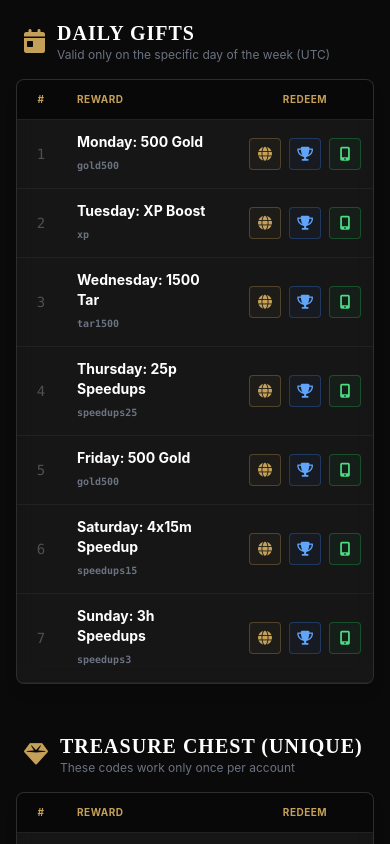
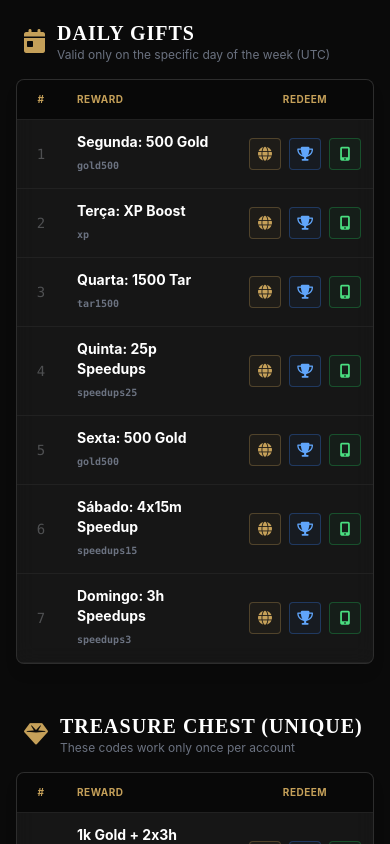
Before and after one commit to Valhalla-Kingdom/ClanPage, a Vue app in the folder VkgWebPage/: page / in a window 390 px wide. Shown: the part 7200-8044 px from the top of the page. Built offline with nearby package versions, Linux system fonts and the light colour scheme.

Commit message:
fix: update mobile links

```diff
--- a/VkgWebPage/src/components/GiftsSection.vue
+++ b/VkgWebPage/src/components/GiftsSection.vue
@@ -1,51 +1,58 @@
 <script setup>
 import { ref } from 'vue';
 
-// Função ajudante para gerar os links automaticamente
-const createGift = (id, title, code) => {
-  // Remove espaços extras do código para garantir que o link funcione
+// Função ajudante para gerar os links
+// Agora aceita um 4º parâmetro opcional: customMobile
+const createGift = (id, title, code, customMobile = null) => {
   const cleanCode = code.trim();
+
   return {
     id,
     name: `${title}`,
-    code: cleanCode, // Mostra o código na interface se precisar
+    code: cleanCode,
+    // Links Web e Triumph geralmente seguem o padrão do código
     browser: `https://totalbattle.com/en/?cmd=gift&code=${cleanCode}`,
     triumph: `https://totalbattle.com/en/triumph/?cmd=gift&code=${cleanCode}`,
-    mobile: `totalbattle://gift/${cleanCode}`
+
+    // Lógica do Mobile:
+    // Se você forneceu um link específico (ex: onelink.me), usa ele.
+    // Se não, tenta gerar o deep link padrão.
+    mobile: customMobile || `totalbattle://?cmd=gift&code=${cleanCode}`
   };
 };
 
 // --- 1. Links Diários (Fixos) ---
+// Adicionei o link que você mandou na Segunda.
+// Você precisará substituir os nulls dos outros dias pelos links corretos (onelink.me) se tiver.
 const dailyGifts = ref([
-  createGift(1, "Monday: 500 Gold", "gold500"),
-  createGift(2, "Tuesday: XP Boost", "xp"),
-  createGift(3, "Wednesday: 1500 Tar", "tar1500"),
-  createGift(4, "Thursday: 25p Speedups", "speedups25"),
-  createGift(5, "Friday: 500 Gold", "gold500"),
-  createGift(6, "Saturday: 4x15m Speedup", "speedups15"),
-  createGift(7, "Sunday: 3h Speedups", "speedups3"),
+  createGift(1, "Segunda: 500 Gold", "gold500", "https://totalbattle.onelink.me/Xsl6/h3n9bz4l"),
+  createGift(2, "Terça: XP Boost", "xp", "https://totalbattle.onelink.me/Xsl6/atjav1j0"),
+  createGift(3, "Quarta: 1500 Tar", "tar1500", "https://totalbattle.onelink.me/Xsl6/xp7gbljw"),
+  createGift(4, "Quinta: 25p Speedups", "speedups25", "https://totalbattle.onelink.me/Xsl6/gbwfnf2t"),
+  createGift(5, "Sexta: 500 Gold", "gold500", "https://totalbattle.onelink.me/Xsl6/e08dg3he"),
+  createGift(6, "Sábado: 4x15m Speedup", "speedups15", "https://totalbattle.onelink.me/Xsl6/shl7uy9z"),
+  createGift(7, "Domingo: 3h Speedups", "speedups3", "https://totalbattle.onelink.me/Xsl6/hk7nqk5m"),
 ]);
 
-// --- 2. TB Gifts (Únicos - Extraídos da lista) ---
+// --- 2. TB Gifts (Únicos) ---
+// Para estes, se não tivermos o link OneLink, o gerador automático (totalbattle://)
+// costuma funcionar se o usuário já tiver o app instalado e configurado corretamente.
 const oneTimeGifts = ref([
-  createGift(1, "1k Gold + 2x3h Speedups", "ref3_out_fZ16"),
-  createGift(2, "Portals and Teleport", "4116771"),
-  createGift(3, "5k Building Materials", "3291419"),
-  createGift(4, "Portal + 20 March Speedups", "2663920"),
-  createGift(5, "15 Tengel Fragments", "2004847"),
-  createGift(6, "Bonus Gift 1 - 3K Gold", "merry_christmas2025"),
-  createGift(14, "Bonus Gift 2", "ref_4jx9ssla3kt7h99m"),
-  createGift(15, "Bonus Gift 3", "ref_Bpt2zzmc1rh6g55p"),
+  createGift(1, "1k Gold + 2x3h Speedups", "ref3_out_fZ16", "https://totalbattle.onelink.me/Xsl6/ukfounro"),
+  createGift(2, "Portals and Teleport", "4116771", "intent://deeplink?&deep_link_value=community_link_rm65649016820614116771#Intent;scheme=totalbattle;end"),
+  createGift(3, "5k Building Materials", "3291419", "intent://deeplink?&deep_link_value=community_link_rm88699238334633291419#Intent;scheme=totalbattle;end"),
+  createGift(4, "Portal + 20 March Speedups", "2663920", "intent://deeplink?&deep_link_value=community_link_rm65718111692502663920#Intent;scheme=totalbattle;end"),
+  createGift(5, "15 Tengel Fragments", "2004847", "intent://deeplink?&deep_link_value=community_link_rm88358274959472004847#Intent;scheme=totalbattle;end"),
+  createGift(6, "Bonus Gift 1 - 3K Gold", "merry_christmas2025", "https://totalbattle.onelink.me/Xsl6/t9s8vnio"),
 ]);
 
-// --- 3. Event Links (Roletas e Especiais) ---
+// --- 3. Event Links ---
 const eventGifts = ref([
-  createGift(1, "Dragon Roulette Coins", "dragonroulette100"),
-  createGift(2, "Lucky Roulette Coins", "luckyroulette100"),
-  createGift(3, "Ramses Roulette Coins", "ramsesroulette100"),
+  createGift(1, "Dragon Roulette Coins", "dragonroulette100", "intent://deeplink?&deep_link_value=community_link_dragonroulette100#Intent;scheme=totalbattle;end"),
+  createGift(2, "Lucky Roulette Coins", "luckyroulette100", "intent://deeplink?&deep_link_value=community_link_luckyroulette100#Intent;scheme=totalbattle;end"),
+  createGift(3, "Ramses Roulette Coins", "ramsesroulette100", "intent://deeplink?&deep_link_value=community_link_ramsesroulette100#Intent;scheme=totalbattle;end"),
 ]);
 
-// Configuração das seções visíveis
 const sections = ref([
   {
     title: "Daily Gifts",
@@ -71,6 +78,7 @@ const sections = ref([
 <template>
   <section id="gifts" class="py-20 px-4 md:px-6 max-w-7xl mx-auto">
 
+    <!-- Header Principal -->
     <div class="text-center mb-16">
       <h2 class="text-4xl font-medieval font-bold mb-4 text-medieval-gold">Treasure Room</h2>
       <div class="h-1 w-24 bg-medieval-gold mx-auto mb-4"></div>
@@ -79,8 +87,10 @@ const sections = ref([
       </p>
     </div>
 
+    <!-- Loop das Seções -->
     <div v-for="(section, index) in sections" :key="index" class="mb-12 last:mb-0">
 
+      <!-- Cabeçalho da Tabela -->
       <div class="flex items-center gap-3 mb-4 px-2">
         <i :class="['fas text-2xl text-medieval-gold', section.icon]"></i>
         <div>
@@ -89,6 +99,7 @@ const sections = ref([
         </div>
       </div>
 
+      <!-- Tabela -->
       <div class="overflow-x-auto card-bg rounded-lg border border-white/10 shadow-lg relative">
         <table class="w-full text-left border-collapse">
           <thead>
@@ -102,31 +113,38 @@ const sections = ref([
           <tbody class="text-sm text-gray-300">
             <tr v-for="gift in section.data" :key="gift.id" class="border-b border-white/5 hover:bg-white/5 transition duration-200 group">
 
+              <!-- ID -->
               <td class="p-3 text-center font-mono opacity-30">{{ gift.id }}</td>
 
+              <!-- Nome -->
               <td class="p-3 font-bold text-white group-hover:text-medieval-gold transition">
                 {{ gift.name }}
                 <div class="md:hidden text-[10px] text-gray-500 font-mono mt-1">{{ gift.code }}</div>
               </td>
 
+              <!-- Código (Desktop) -->
               <td class="p-3 text-right hidden md:table-cell font-mono text-xs text-gray-500 select-all">
                 {{ gift.code }}
               </td>
 
+              <!-- Botões de Ação -->
               <td class="p-3">
                 <div class="flex justify-center gap-2">
 
-                  <a :href="gift.browser" target="_blank" title="Play in Browser"
+                  <!-- Web -->
+                  <a :href="gift.browser" target="_blank" title="Jogar no Navegador"
                      class="w-8 h-8 flex items-center justify-center border border-medieval-gold/30 text-medieval-gold bg-medieval-gold/5 rounded hover:bg-medieval-gold hover:text-black transition">
                     <i class="fas fa-globe"></i>
                   </a>
 
-                  <a :href="gift.triumph" target="_blank" title="Play on Triumph"
+                  <!-- Triumph -->
+                  <a :href="gift.triumph" target="_blank" title="Jogar no Triumph"
                      class="w-8 h-8 flex items-center justify-center border border-blue-500/30 text-blue-400 bg-blue-500/5 rounded hover:bg-blue-600 hover:text-white transition">
                     <i class="fas fa-trophy"></i>
                   </a>
 
-                  <a :href="gift.mobile" title="Open in App"
+                  <!-- Mobile -->
+                  <a :href="gift.mobile" title="Abrir no App"
                      class="w-8 h-8 flex items-center justify-center border border-green-500/30 text-green-400 bg-green-500/5 rounded hover:bg-green-600 hover:text-black transition">
                     <i class="fas fa-mobile-alt"></i>
                   </a>
@@ -139,6 +157,7 @@ const sections = ref([
       </div>
     </div>
 
+    <!-- Disclaimer -->
     <div class="mt-8 text-center text-xs text-gray-600">
       * Code availability is managed by the game developer. Expired codes cannot be reactivated.
     </div>
```
Also changed, not shown: 2 other files (tests, documents, lock files or other folders).
